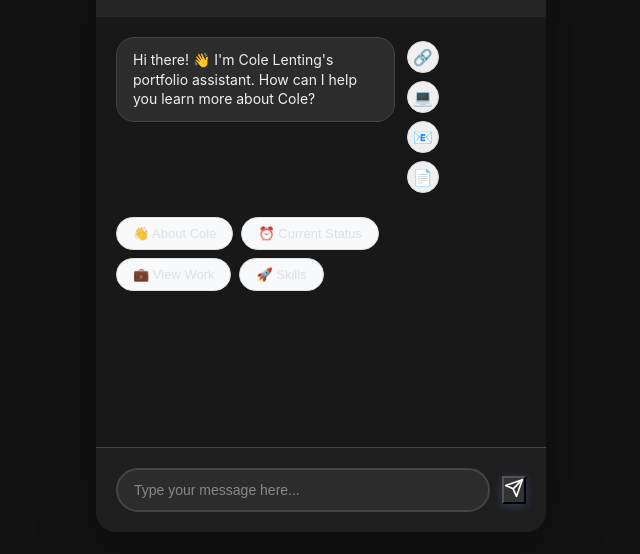
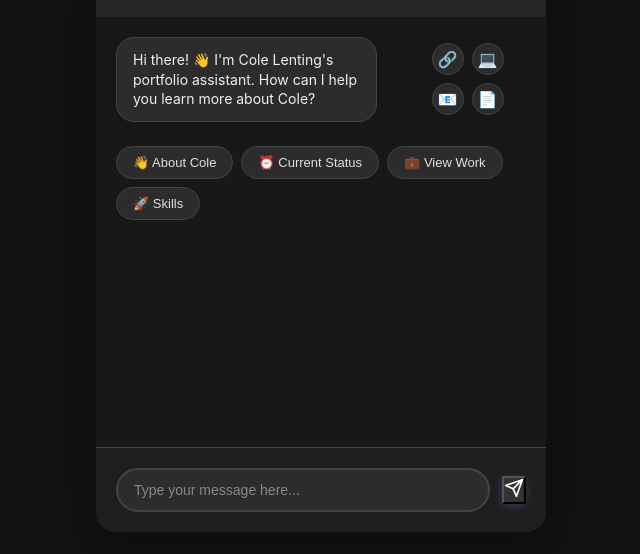
Before and after one commit to coleLenting/chatBot, a plain HTML site: page index.html in a window 1280 px wide. Shown: the part 168-722 px from the top of the page, without its empty margins (319-959 px from the left). Drawn offline with Linux system fonts and the dark colour scheme.

Commit message:
Update styles.css

```diff
--- a/styles.css
+++ b/styles.css
@@ -68,7 +68,7 @@ body {
     overflow-y: auto;
     display: flex;
     flex-direction: column;
-    gap: 15px;
+    gap: 24px;
     background: #f8f9fa;
     scroll-behavior: smooth;
 }
@@ -499,23 +499,28 @@ body {
     display: flex;
     flex-direction: column;
     gap: 8px;
-    max-width: 80%;
+    max-width: 75%; /* Reduced from 80% to make more space for bubbles */
 }
 
 /* Message wrapper and link bubbles */
 .message-wrapper {
     display: flex;
     align-items: flex-start;
-    gap: 12px;
+    position: relative;
     margin-bottom: 8px;
 }
 
 .link-bubbles {
+    position: absolute;
+    right: -80px; /* Moved further right */
+    top: 50%;
+    transform: translateY(-50%);
     display: grid;
     grid-template-columns: repeat(2, 32px);
     grid-template-rows: repeat(2, 32px);
     gap: 8px;
-    margin-top: 4px;
+    width: 72px; /* 2 columns * 32px + 8px gap */
+
 }
 
     .link-bubble {
@@ -530,26 +535,34 @@ body {
         font-size: 16px;
         transition: all 0.2s ease;
         border: 1px solid #e0e0e0;
-    color: #495057;
+        box-shadow: 0 2px 8px rgba(0, 0, 0, 0.08);
     }
 
     .link-bubble:hover {
         transform: scale(1.1);
-    background: linear-gradient(135deg, #4962f6 0%, #3b82f6 50%, #2563eb 100%);
+        background: linear-gradient(135deg, #4962f6 0%, #3b82f6 50%, #2563eb 100%) !important;
         color: white;
         border-color: transparent;
-    box-shadow: 0 2px 8px rgba(73, 98, 246, 0.2);
     }
-
 /* Quick action buttons */
 .quick-actions {
     display: flex;
     flex-wrap: wrap;
     gap: 8px;
     margin-top: 12px;
+    width: 135%;
+    overflow-x: auto;
+    padding-bottom: 4px; /* Space for potential scrollbar */
+    -ms-overflow-style: none; /* Hide scrollbar IE and Edge */
+    scrollbar-width: none; /* Hide scrollbar Firefox */
+}
+
+.quick-actions::-webkit-scrollbar {
+    display: none; /* Hide scrollbar Chrome, Safari, Opera */
 }
 
 .quick-action-btn {
+    flex: 0 0 auto; /* Prevent buttons from shrinking */
     background: #f8f9fa;
     border: 1px solid #e0e0e0;
     border-radius: 20px;
@@ -640,13 +653,13 @@ body {
     }
 
     .quick-action-btn {
-        background: #2c2c2c;
-        border-color: #444;
+        background: #2c2c2c !important;
+        border-color: #444 !important;
         color: #e0e0e0;
     }
 
     .quick-action-btn:hover {
-        background: linear-gradient(135deg, #4962f6 0%, #3b82f6 50%, #2563eb 100%);
+        background: linear-gradient(135deg, #4962f6 0%, #3b82f6 50%, #2563eb 100%) !important;
         color: white;
     }
 
@@ -657,30 +670,15 @@ body {
         margin-bottom: 8px;
     }
 
-    .link-bubbles {
-        display: flex;
-        flex-direction: column;
-        gap: 8px;
-        margin-top: 4px;
-    }
 
     .link-bubble {
-        width: 32px;
-        height: 32px;
-        border-radius: 50%;
-        background: #f0f0f0;
-        display: flex;
-        align-items: center;
-        justify-content: center;
-        text-decoration: none;
-        font-size: 16px;
-        transition: all 0.2s ease;
-        border: 1px solid #e0e0e0;
+        background: #2c2c2c !important;
+        border: 1px solid #444 !important;;
     }
 
     .link-bubble:hover {
         transform: scale(1.1);
-        background: linear-gradient(135deg, #4962f6 0%, #3b82f6 50%, #2563eb 100%);
+        background: linear-gradient(135deg, #4962f6 0%, #3b82f6 50%, #2563eb 100%) !important;
         color: white;
         border-color: transparent;
     }
```
Lines whose indentation alone changed are shown as unchanged.
